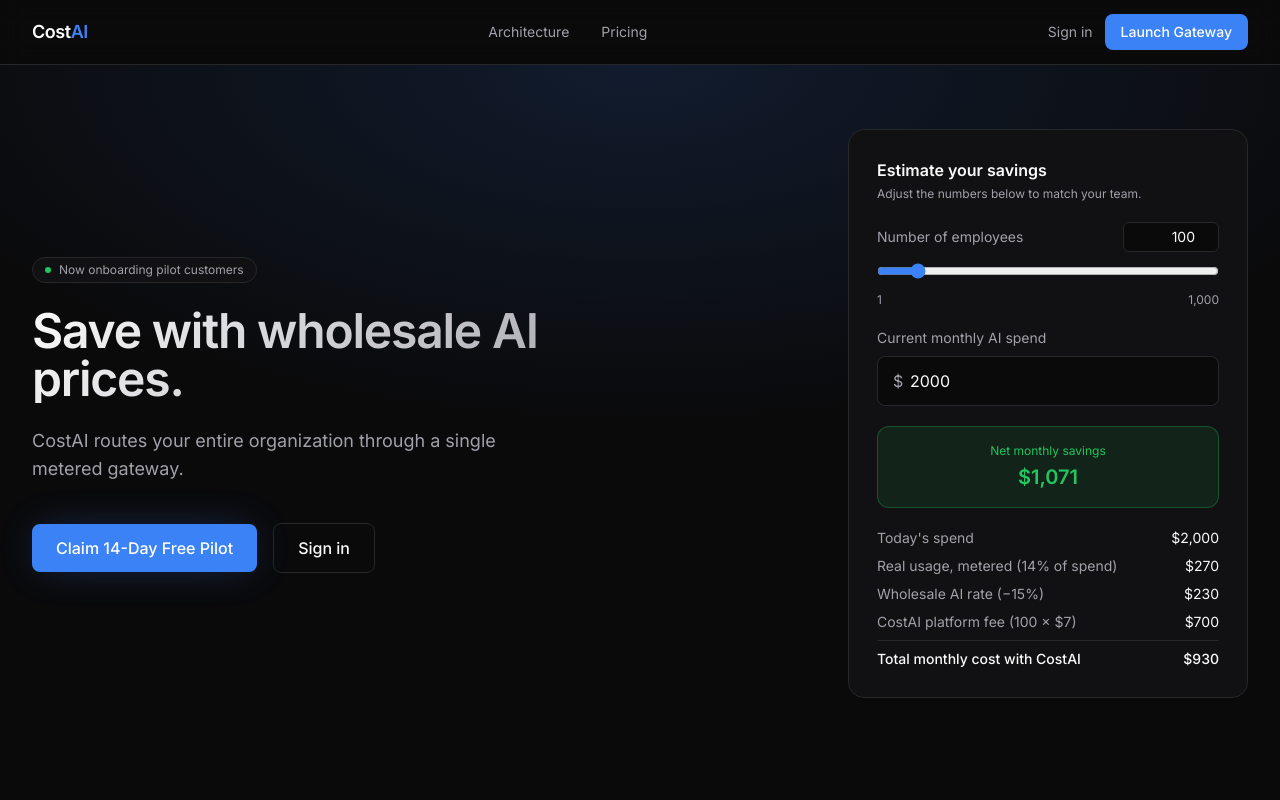
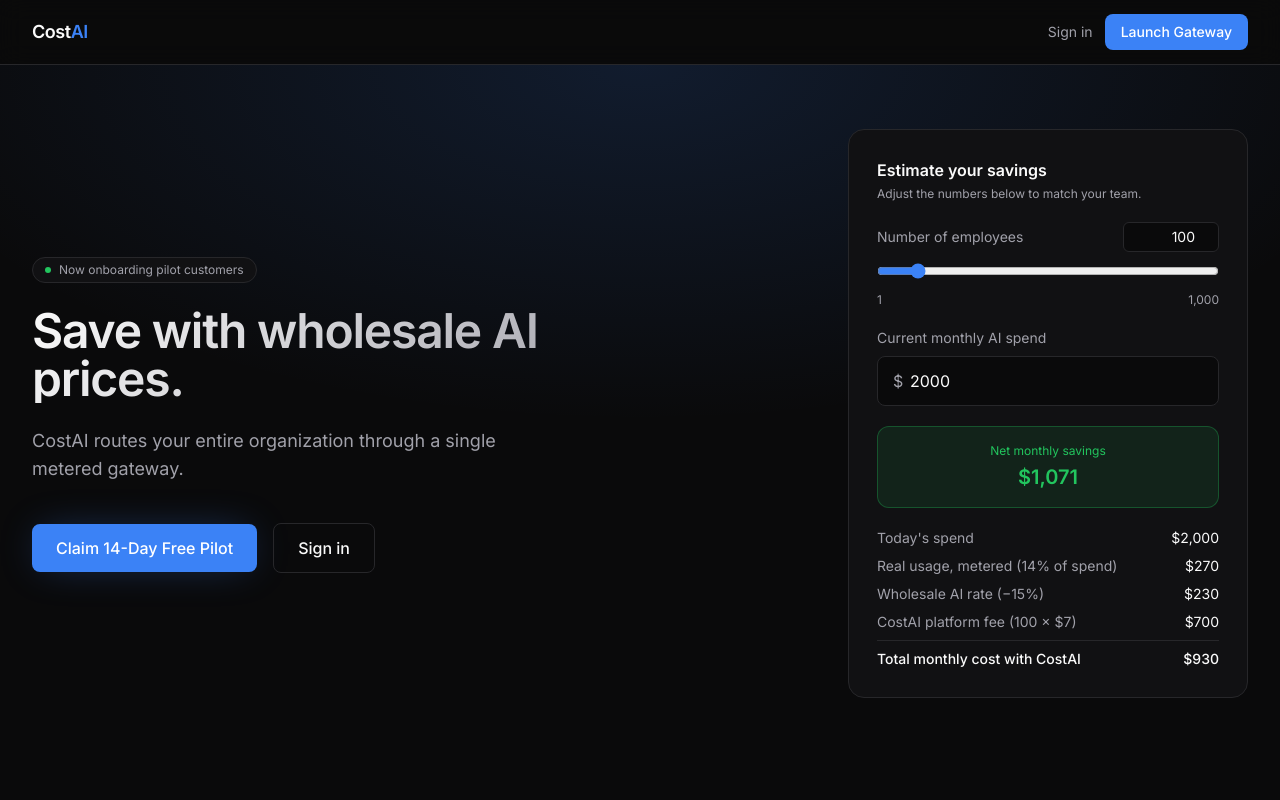
Before and after one commit to netcostai/costai-frontend, a Next.js app: page / in a window 1280 px wide. Shown: the top 800 px of the page. Built offline with nearby package versions, Linux system fonts and the light colour scheme; no server answers.

Commit message:
update navbar

```diff
--- a/components/navbar.tsx
+++ b/components/navbar.tsx
@@ -34,15 +34,6 @@
         <Link href="/" className="text-lg font-semibold tracking-tight">
           Cost<span className="text-primary">AI</span>
         </Link>
-
-        <nav className="hidden md:flex items-center gap-8 text-sm text-muted">
-          <Link href="#architecture" className="hover:text-foreground transition-colors">
-            Architecture
-          </Link>
-          <Link href="#pricing" className="hover:text-foreground transition-colors">
-            Pricing
-          </Link>
-        </nav>
 
         <div className="flex items-center gap-3">
           {!checked ? null : loggedIn ? (
```
